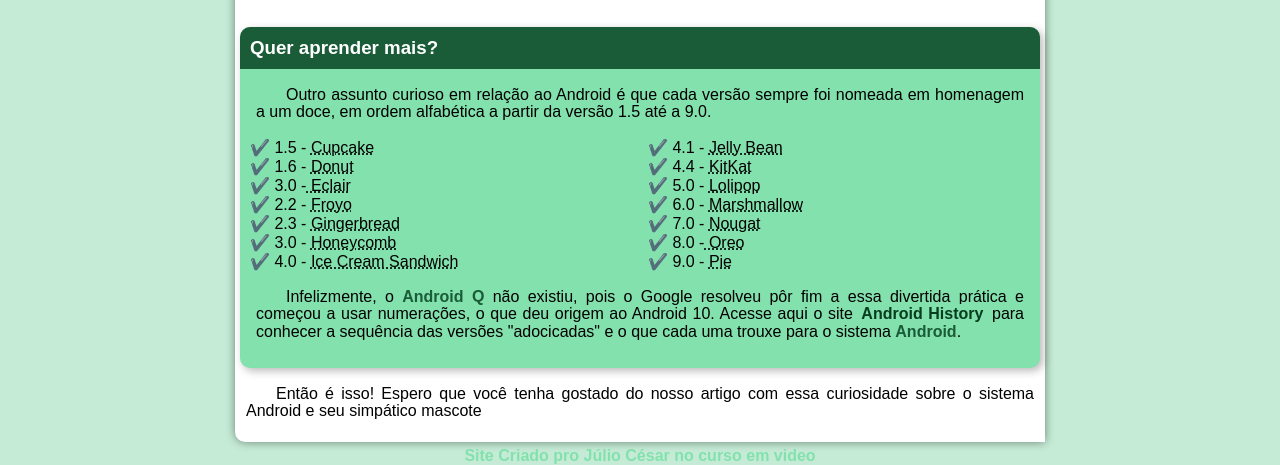
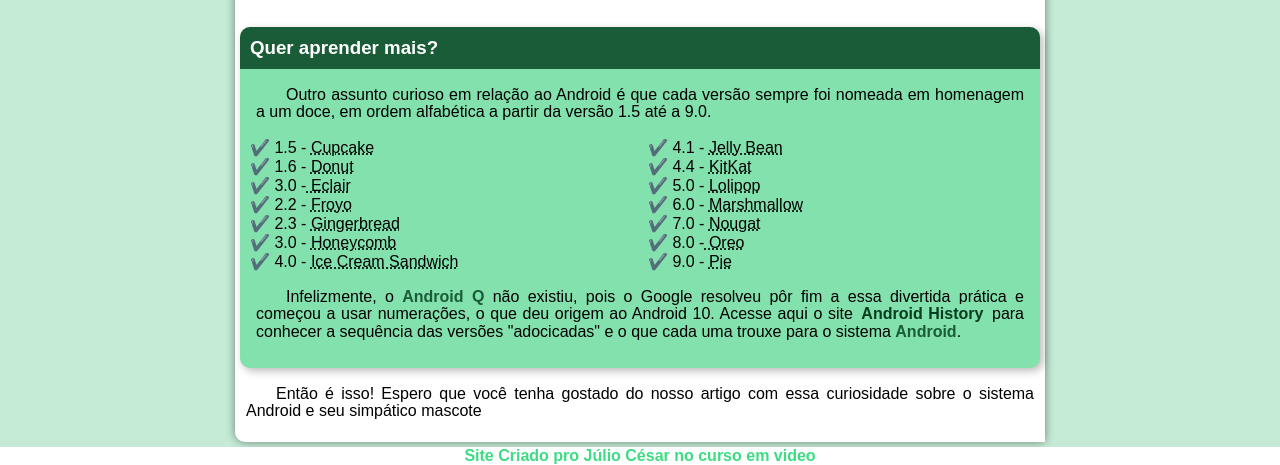
Before and after one commit to juliocesarmenezes/projeto-android, a plain HTML site: page index.html in a window 1280 px wide. Shown: the part 2322-2787 px from the top of the page. Drawn offline with Linux system fonts and the light colour scheme; a web font is replaced by a local one.

Commit message:
mudança roda pe

```diff
--- a/estilo/style.css
+++ b/estilo/style.css
@@ -182,8 +182,8 @@
 
 footer  {
 
-    background-color: white);
-    color: var(--cor1);
+    background-color: white;
+    color: var(--cor3);
     font-weight: bolder;
     text-align: center;
 }
```
